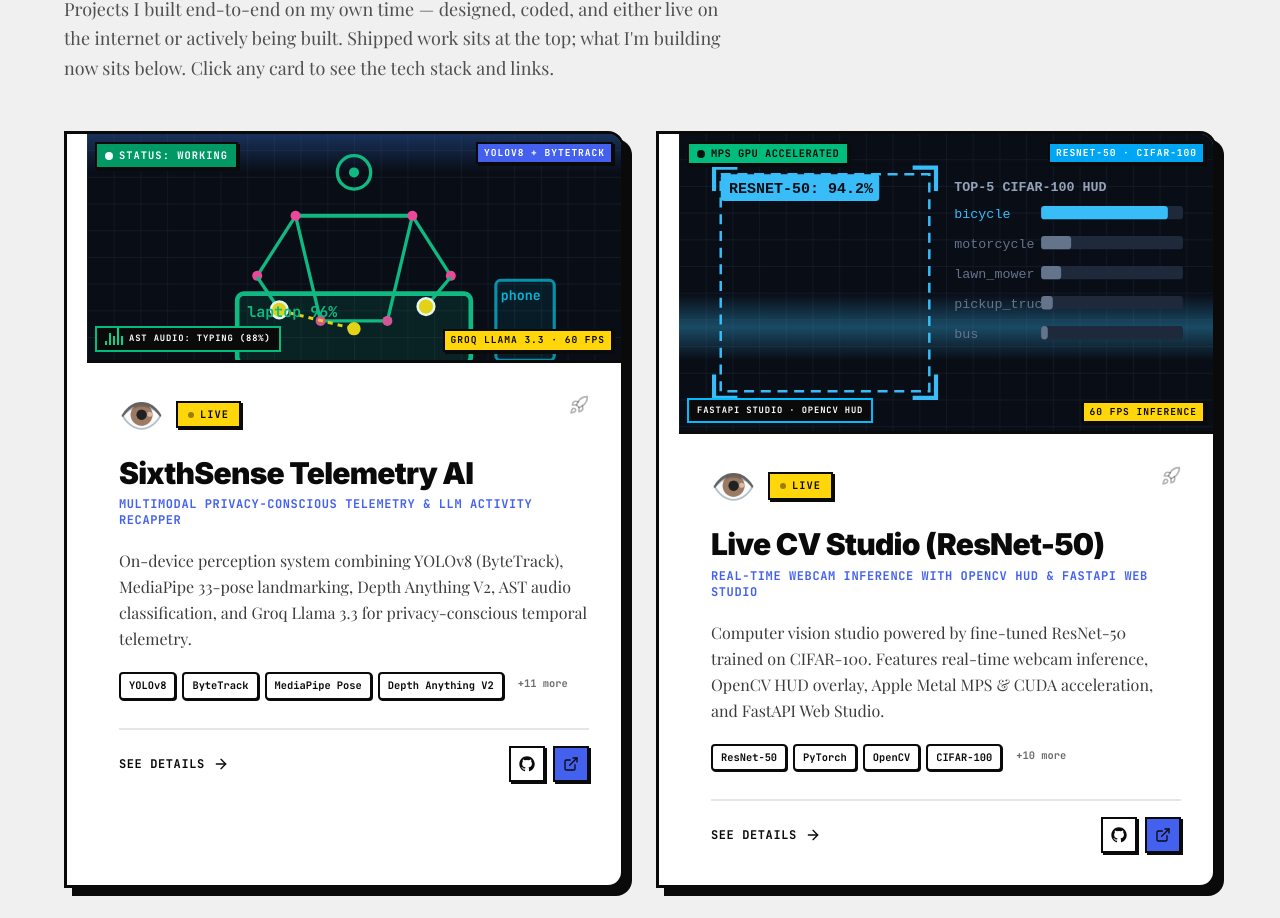
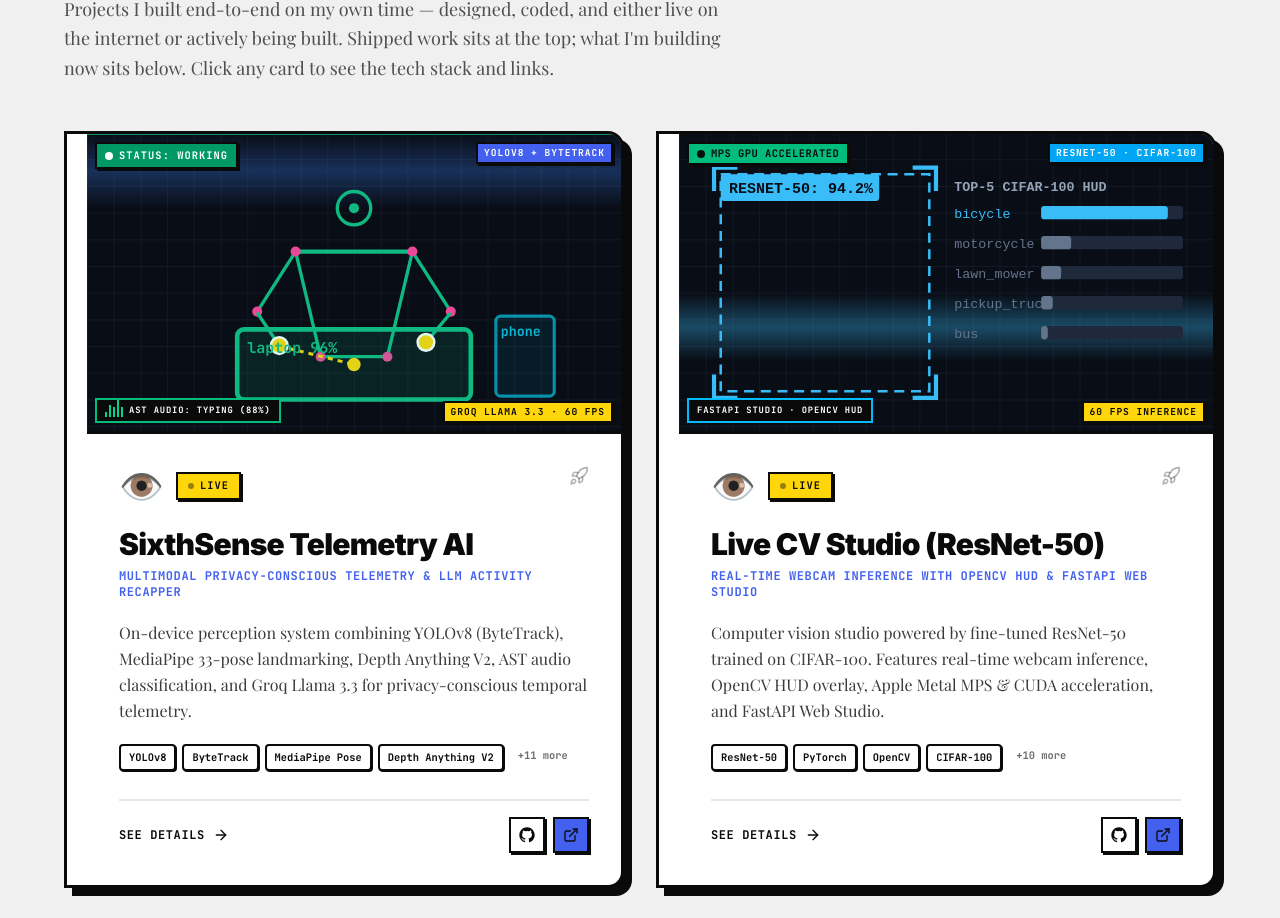
Before and after one commit to avneetsingh7102/Avneetsingh, a React (Vite) app: page / in a window 1280 px wide. Shown: the part 993-1911 px from the top of the page. Built offline with nearby package versions, Linux system fonts and the light colour scheme.

Commit message:
Fix artifact dimensions to ensure equal size across all personal project cards

```diff
--- a/src/App.tsx
+++ b/src/App.tsx
@@ -1679,7 +1679,7 @@ function PersonalProjectCard({
 
       <div className="flex-1 flex flex-col">
         {/* Visual artifact — full-bleed at the top of card content */}
-        <ProjectArtifact slug={project.slug} size={project.slug === "sixthsense" ? "modal" : "card"} />
+        <ProjectArtifact slug={project.slug} size="card" />
 
         <div className="p-6 md:p-8">
         {/* Live / WIP badge + emoji row */}
```
